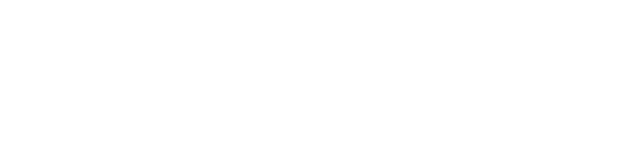
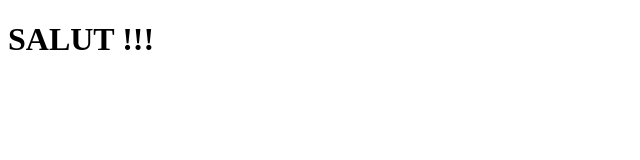
Before and after one commit to Madahaingo/Initiation_git, a plain HTML site: page index.html in a window 1280 px wide. Shown: the whole page, without its empty margins (0-640 px from the left). Drawn offline with Linux system fonts and the light colour scheme.

Commit message:
avy ao amin branch01

```diff
--- a/index.html
+++ b/index.html
@@ -6,6 +6,6 @@
     <title>Document</title>
 </head>
 <body>
-
+<h1> SALUT !!!</h1>
 </body>
 </html>
```
